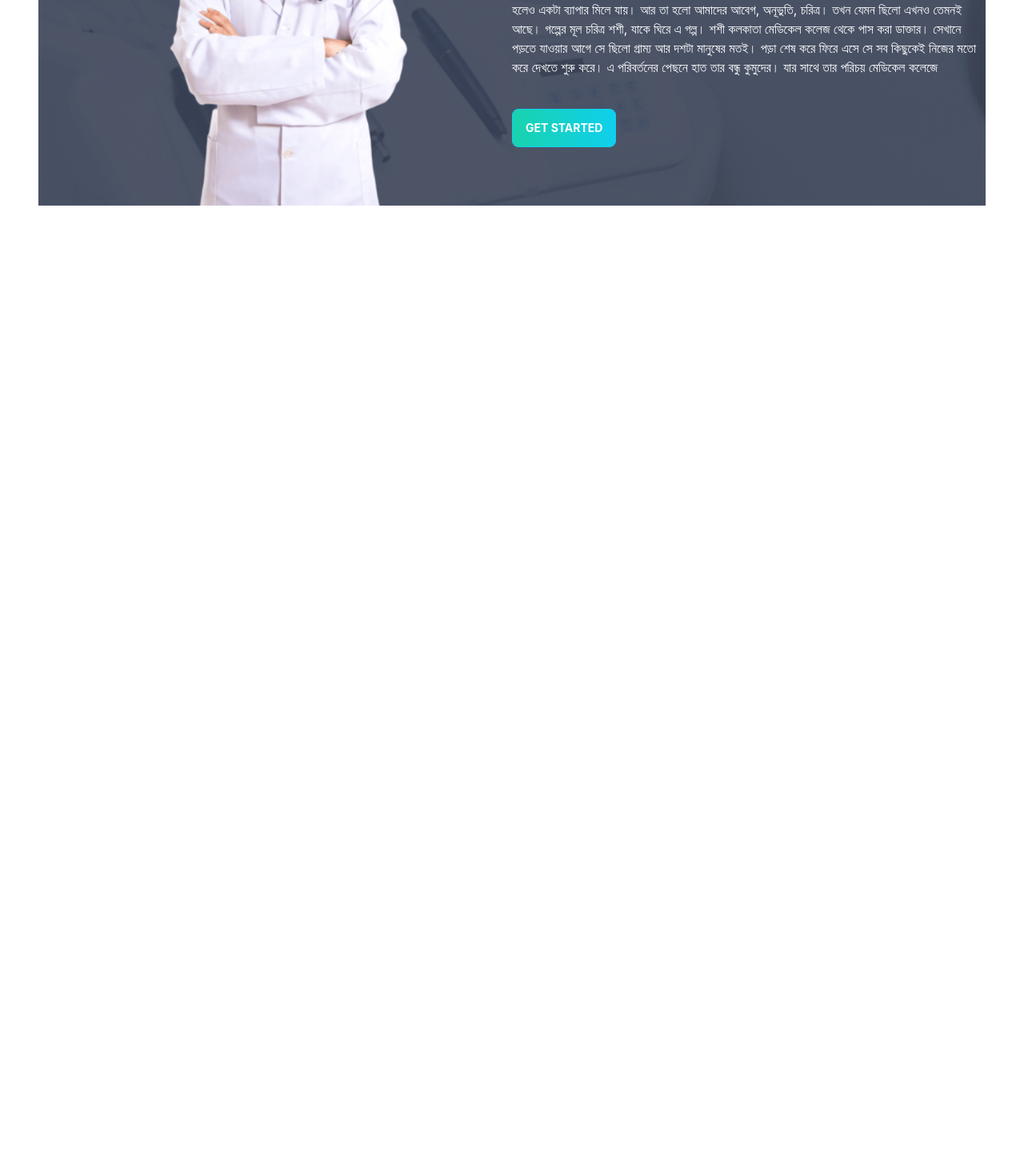
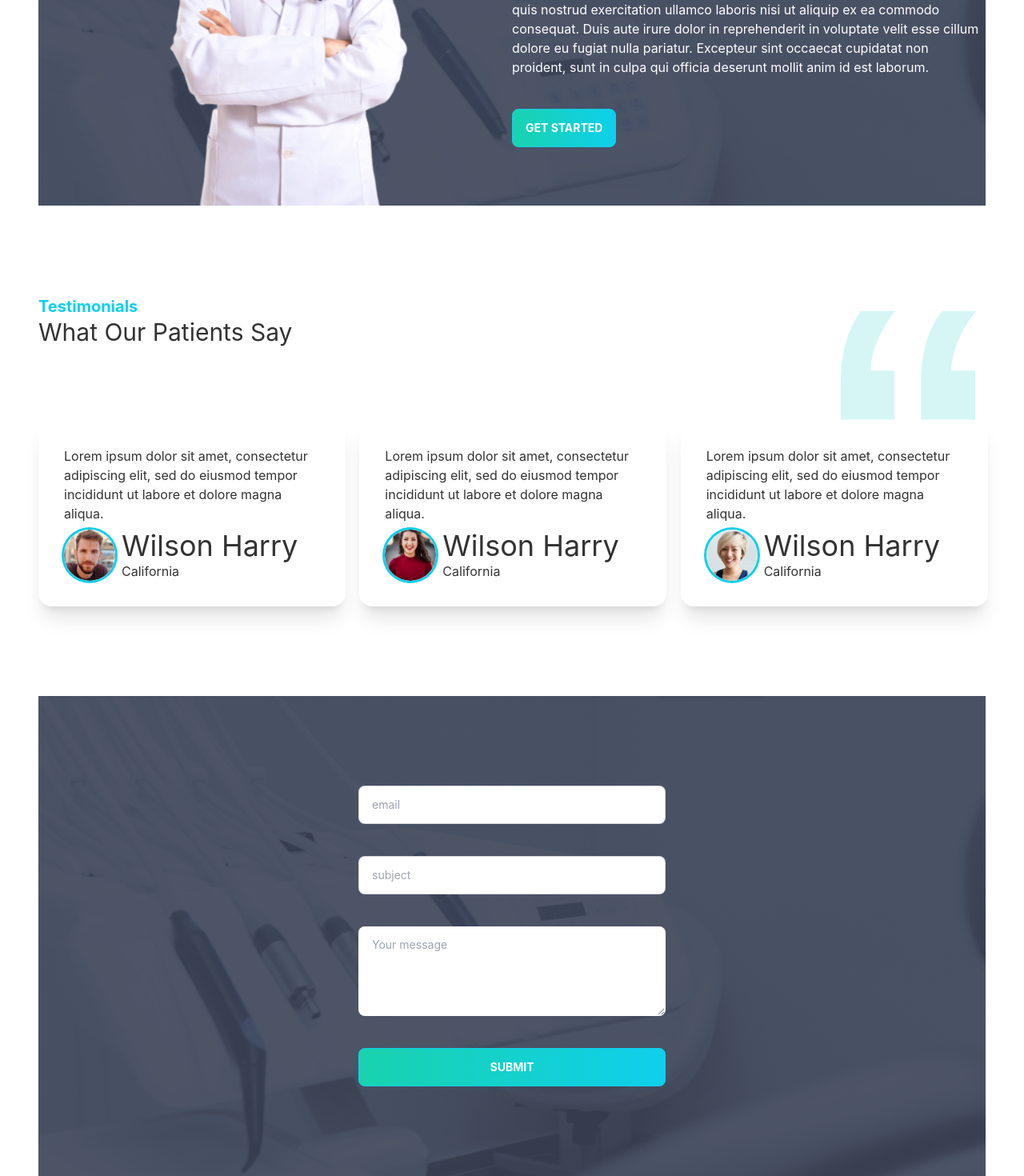
Before and after one commit to osamabinsayeed/doctor-s-portal-client, a React (Create React App) app: page / in a window 1280 px wide. Shown: the part 2388-3858 px from the top of the page at 80% size. Before the commit the page ends 2645 px from the top, so only its background shows below. Built offline with nearby package versions, Linux system fonts and the light colour scheme; the HTML template or start-up script is replaced by a standard one.

Commit message:
home page form added

```diff
--- /dev/null
+++ b/src/Pages/Home/ContacUs.js
@@ -0,0 +1,27 @@
+import React from 'react';
+import appointment from '../../assets/images/appointment.png';
+import PrimaryButton from '../Shared/PrimaryButton';
+
+const ContacUs = () => {
+    return (
+        <section style={{
+            background: `url(${appointment})`
+        }}
+            className="flex justify-center">
+
+            <div className='form-control w-96 justify-center mb-28'>
+
+
+
+
+                <input type="text" placeholder="email" className="input input-bordered input-md max-w mb-10 mt-28" />
+                <input type="text" placeholder="subject" className="input input-bordered input-md max-w mb-10" />
+
+                <textarea className="textarea mb-10 h-28" placeholder="Your message"></textarea>
+                <PrimaryButton>Submit</PrimaryButton>
+            </div>
+        </section>
+    );
+};
+
+export default ContacUs;
--- a/src/Pages/Home/Home.js
+++ b/src/Pages/Home/Home.js
@@ -1,8 +1,10 @@
 import React from 'react';
 import Banner from './Banner';
+import ContacUs from './ContacUs';
 import Info from './Information/Info';
 import Services from './Information/Services';
 import MakeAppointment from './MakeAppointment';
+import Testimonials from './Testimonials';
 const Home = () => {
     return (
         <div className='px-12'>
@@ -10,6 +12,8 @@ const Home = () => {
             <Info></Info>
             <Services></Services>
             <MakeAppointment></MakeAppointment>
+            <Testimonials></Testimonials>
+            <ContacUs></ContacUs>
         </div>
     );
 };
--- a/src/Pages/Home/MakeAppointment.js
+++ b/src/Pages/Home/MakeAppointment.js
@@ -15,8 +15,8 @@ const MakeAppointment = () => {
             <div className='flex-1'>
                 <h3 className='text-xl text-primary text-white'>Appointment</h3>
                 <h2 className='text-3xl text-white'>Make an appoinment today</h2>
-                <p className='text-white'>পুতুল নাচের ইতিকথা।  লেখক মানিক বন্দোপাধ্যায়। লিখেছেন সেই ১৯৩৬ সালে। হিসাব যদি করি গল্পের প্লট আজ থেকে ৮৬ বছর আগের। আমি অভিভূত হই এই সময়াটাতে এসেও সব কিছুই দিব্যি রিলেট করা যাচ্ছে। সময়টা ৮৬ বছর আগের হলেও একটা ব্যাপার মিলে যায়। আর তা হলো আমাদের আবেগ, অনূভুতি,  চরিত্র। তখন যেমন ছিলো এখনও তেমনই আছে।
-                    গল্পের মূল চরিত্র শশী, যাকে ঘিরে এ গল্প। শশী কলকাতা মেডিকেল কলেজ থেকে পাস করা ডাক্তার। সেখানে পড়তে যাওয়ার আগে সে ছিলো গ্রাম্য আর দশটা মানুষের মতই। পড়া শেষ করে ফিরে এসে সে সব কিছুকেই নিজের মতো করে দেখতে শুরু করে। এ পরিবর্তনের পেছনে হাত তার বন্ধু কুমুদের। যার সাথে তার পরিচয় মেডিকেল কলেজে
+                <p className='text-white'>
+                Lorem ipsum dolor sit amet, consectetur adipiscing elit, sed do eiusmod tempor incididunt ut labore et dolore magna aliqua. Ut enim ad minim veniam, quis nostrud exercitation ullamco laboris nisi ut aliquip ex ea commodo consequat. Duis aute irure dolor in reprehenderit in voluptate velit esse cillum dolore eu fugiat nulla pariatur. Excepteur sint occaecat cupidatat non proident, sunt in culpa qui officia deserunt mollit anim id est laborum.
                 </p>
                 <div className='mt-10'>
                     <PrimaryButton>Get Started</PrimaryButton>
--- /dev/null
+++ b/src/Pages/Home/Review.js
@@ -0,0 +1,25 @@
+import React from 'react';
+
+const Review = ({review}) => {
+    return (
+        <div className="card w-96 bg-base-100 shadow-xl">
+            <div className="card-body">
+
+                <p>Lorem ipsum dolor sit amet, consectetur adipiscing elit, sed do eiusmod tempor incididunt ut labore et dolore magna aliqua.</p>
+                <div className='flex items-center'>
+                    <div className="avatar">
+                        <div className="w-16 rounded-full ring ring-primary ring-offset-base-100 mr-2">
+                            <img src={review.img} alt=''/>
+                        </div>
+                    </div>
+                    <div>
+                        <h4 className='text-4xl'>{review.name}</h4>
+                        <p>{review.location}</p>
+                    </div>
+                </div>
+            </div>
+        </div>
+    );
+};
+
+export default Review;
--- /dev/null
+++ b/src/Pages/Home/Testimonials.js
@@ -0,0 +1,61 @@
+import React from 'react';
+import quote from "../../assets/icons/quote.svg";
+import people1 from "../../assets/images/people1.png"
+import people2 from "../../assets/images/people2.png"
+import people3 from "../../assets/images/people3.png"
+import Review from './Review';
+
+const Testimonials = () => {
+    const reviews = [
+        {
+            _id: 1,
+            name: 'Wilson Harry',
+            review: '',
+            location:"California",
+            img: people1
+
+        },
+        {
+            _id: 2,
+            name: 'Wilson Harry',
+            review: '',
+            location:"California",
+            img: people2
+
+        },
+        {
+            _id: 3,
+            name: 'Wilson Harry',
+            review: '',
+            location:"California",
+            img: people3
+
+        },
+
+    ];
+
+    return (
+        <div className='my-28'>
+            <div className='flex justify-between'>
+                <div>
+                    <h4 className='text-xl text-primary font-bold'>Testimonials</h4>
+                    <h2 className='text-3xl '>What Our Patients Say</h2>
+                </div>
+                <div className='lg:w-48 w-24'>
+                    <img src={quote}></img>
+                </div>
+            </div>
+            <div className='grid grid-cols-1 md:grid-cols-2 lg:grid-cols-3 gap-5'>
+                {
+                    reviews.map(review =><Review
+                    key={review._id}
+                    review = {review}
+
+                    ></Review>)
+                }
+            </div>
+        </div>
+    );
+};
+
+export default Testimonials;
```
